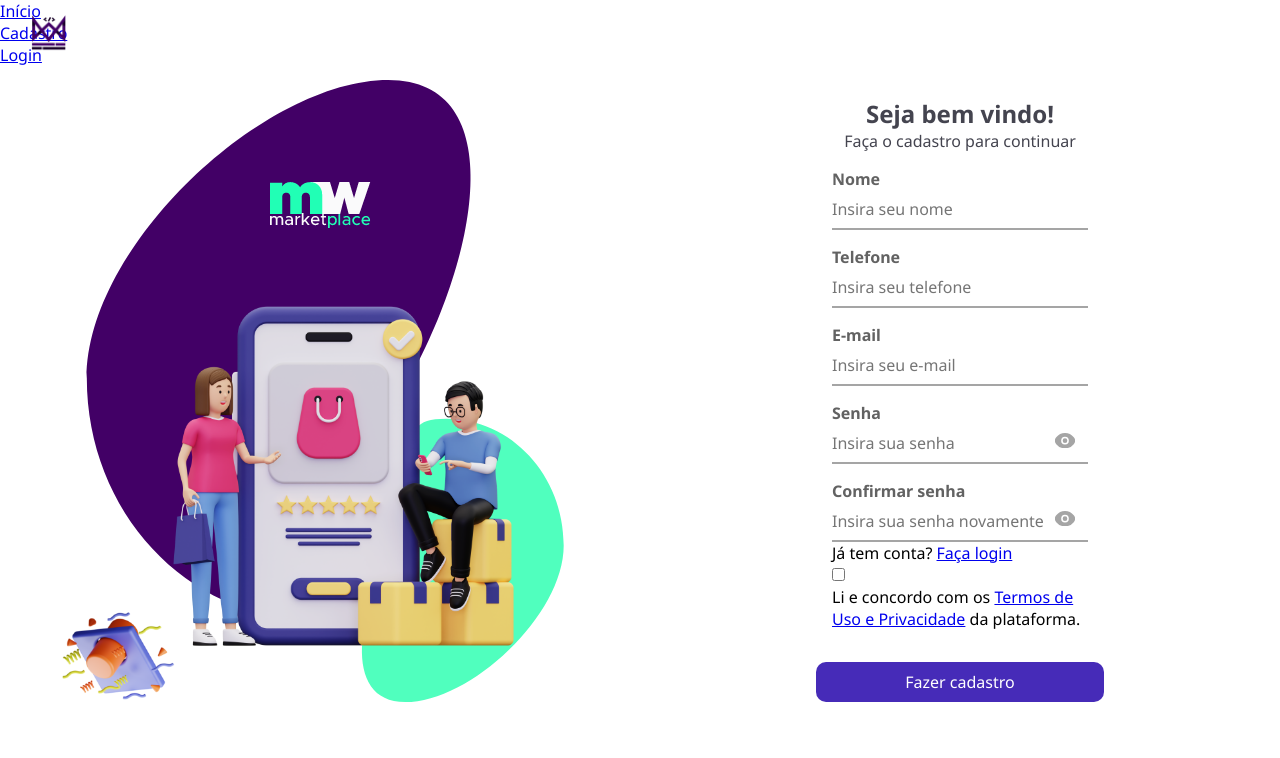
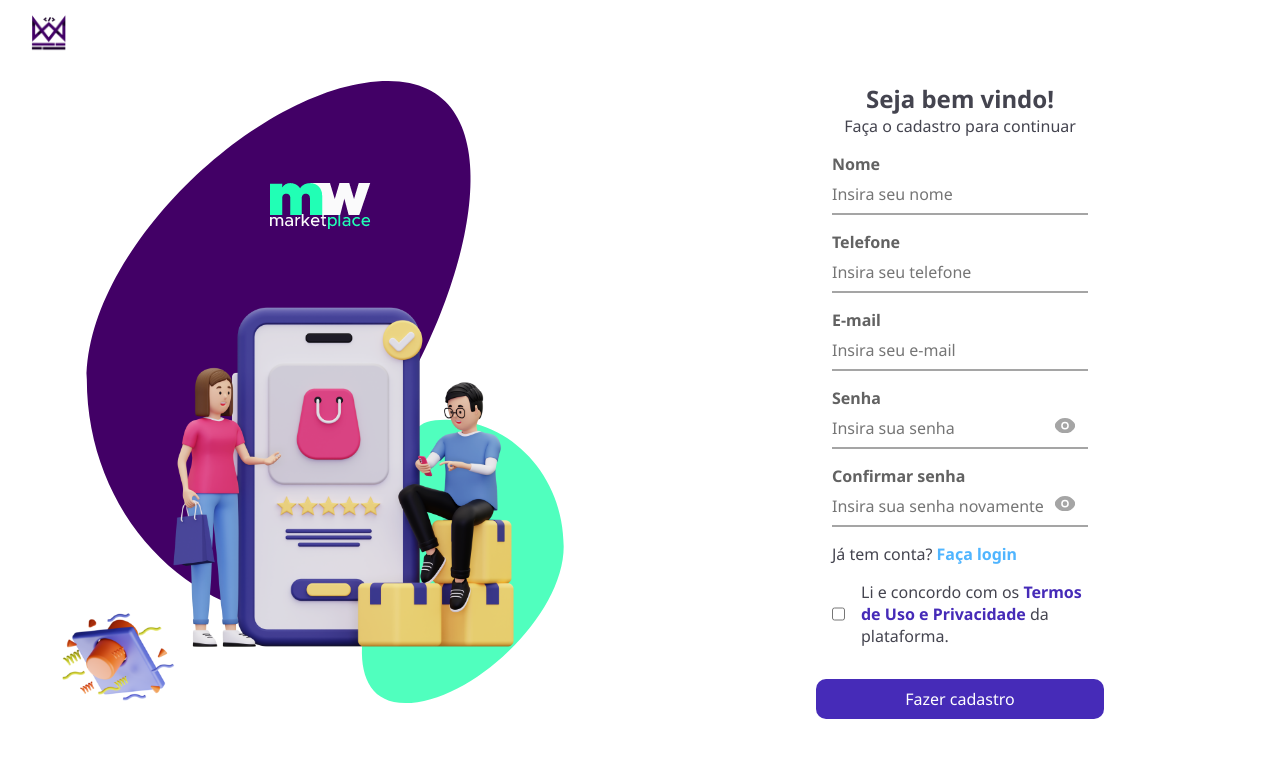
Before and after one commit to Mestres-da-Web/trilha-react, a React (Create React App) app: page /signup in a window 1280 px wide. Shown: the top 758 px of the page. Built offline with nearby package versions, Linux system fonts and the light colour scheme.

Commit message:
5 - Aula 4

```diff
--- a/src/App.tsx
+++ b/src/App.tsx
@@ -7,19 +7,15 @@ import Home from "./pages/Home";
 import SignIn from "./pages/SignIn";
 import ForgotPassword from "./pages/ForgotPassword";
 import NotFound from "./pages/NotFound";
-import Layout from "./components/Layout";
 
 function App() {
   return (
     <Routes>
-      <Route path="" element={<Layout />}>
-        <Route index element={<Home />} />
-        <Route path="teste" element={<Layout />} />
-        <Route path="signup" element={<SignUp />} />
-        <Route path="signin" element={<SignIn />} />
-        <Route path="forgot" element={<ForgotPassword />} />
-        <Route path="*" element={<NotFound />} />
-      </Route>
+      <Route index element={<Home />} />
+      <Route path="signup" element={<SignUp />} />
+      <Route path="signin" element={<SignIn />} />
+      <Route path="forgot" element={<ForgotPassword />} />
+      <Route path="*" element={<NotFound />} />
     </Routes>
   );
 }
--- a/src/components/Header/index.tsx
+++ b/src/components/Header/index.tsx
@@ -1,17 +1,41 @@
-import { NavLink } from "react-router-dom";
+import { NavLink, useLocation } from "react-router-dom";
+import styles from "./styles.module.css";
 
 function Header() {
+  const location = useLocation();
+  console.log(location);
   return (
-    <nav>
+    <nav style={{ backgroundColor: "green" }}>
       <ul>
         <li>
-          <NavLink to={""}>Início</NavLink>
+          <NavLink
+            to={""}
+            className={({ isActive }) => {
+              return isActive ? styles.activeLink : styles.inactiveLink;
+            }}
+          >
+            Início
+          </NavLink>
         </li>
         <li>
-          <NavLink to={"signup"}>Cadastro</NavLink>
+          <NavLink
+            to={"signup"}
+            className={({ isActive }) => {
+              return isActive ? styles.activeLink : styles.inactiveLink;
+            }}
+          >
+            Cadastro
+          </NavLink>
         </li>
         <li>
-          <NavLink to={"signin"}>Login</NavLink>
+          <NavLink
+            to={"signin"}
+            className={({ isActive }) => {
+              return isActive ? styles.activeLink : styles.inactiveLink;
+            }}
+          >
+            Login
+          </NavLink>
         </li>
       </ul>
     </nav>
--- /dev/null
+++ b/src/components/Header/styles.module.css
@@ -0,0 +1,7 @@
+.activeLink {
+  color: white;
+}
+
+.inactiveLink {
+  color: gold
+}
--- a/src/global.styles.css
+++ b/src/global.styles.css
@@ -16,7 +16,8 @@
 
 :root {
   --primary: #462BB8;
-  --title: #44444F;
+  --light-blue: #50B5FF;
+  --text: #44444F;
   --input-label: #626262;
   --input-placeholder: #A5A5A5;
 }
--- a/src/pages/SignUp/index.tsx
+++ b/src/pages/SignUp/index.tsx
@@ -48,12 +48,12 @@ function SignUp() {
             password
           />
 
-          <p>
+          <p className={styles.loginText}>
             Já tem conta? <NavLink to={"/signin"}>Faça login</NavLink>
           </p>
 
-          <div>
-            <input name="termos" type={"checkbox"} />
+          <div className={styles.termsContainer}>
+            <input name="terms" type={"checkbox"} />
 
             <p>
               Li e concordo com os{" "}
--- a/src/pages/SignUp/styles.module.css
+++ b/src/pages/SignUp/styles.module.css
@@ -3,6 +3,7 @@
   flex: 1;
   flex-direction: row;
   background-color: var(--bg);
+  position: relative;
 }
 
 .leftColumn {
@@ -30,11 +31,11 @@
 .title {
   font-size: 1.5rem;
   font-weight: bold;
-  color: var(--title);
+  color: var(--text);
 }
 
 .description {
-  color: var(--title);
+  color: var(--text);
 }
 
 .form {
@@ -42,3 +43,31 @@
   display: flex;
   flex-direction: column;
 }
+
+.loginText {
+  color: var(--text);
+  margin-top: 1rem;
+}
+
+.loginText a {
+  color: var(--light-blue);
+  text-decoration: none;
+  font-weight: bold;
+}
+
+.termsContainer {
+  display: flex;
+  flex-direction: row;
+  margin-top: 1rem;
+}
+
+.termsContainer p {
+  color: var(--text);
+  margin-left: 1rem;
+}
+
+.termsContainer p>a {
+  color: var(--primary);
+  text-decoration: none;
+  font-weight: bold;
+}
```
